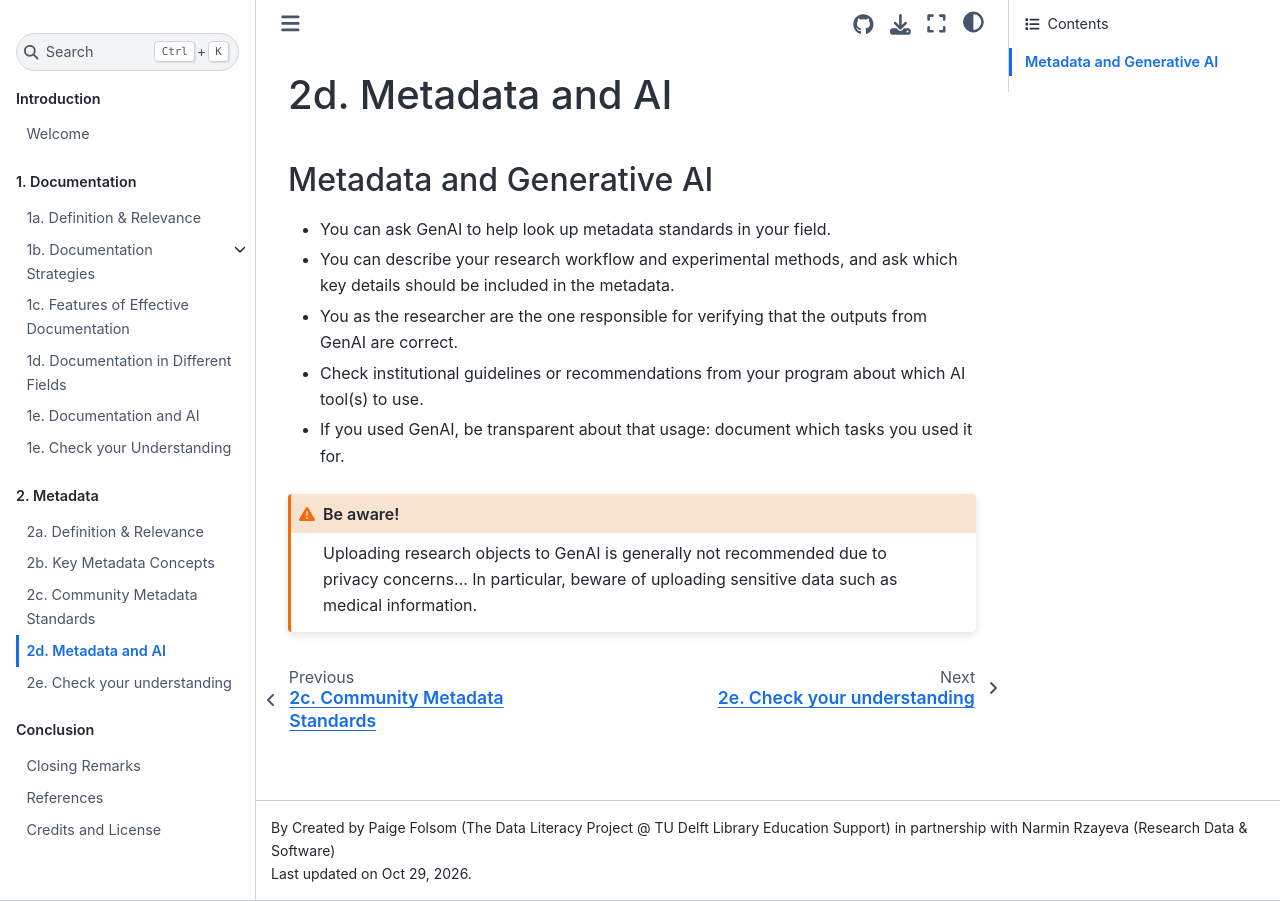
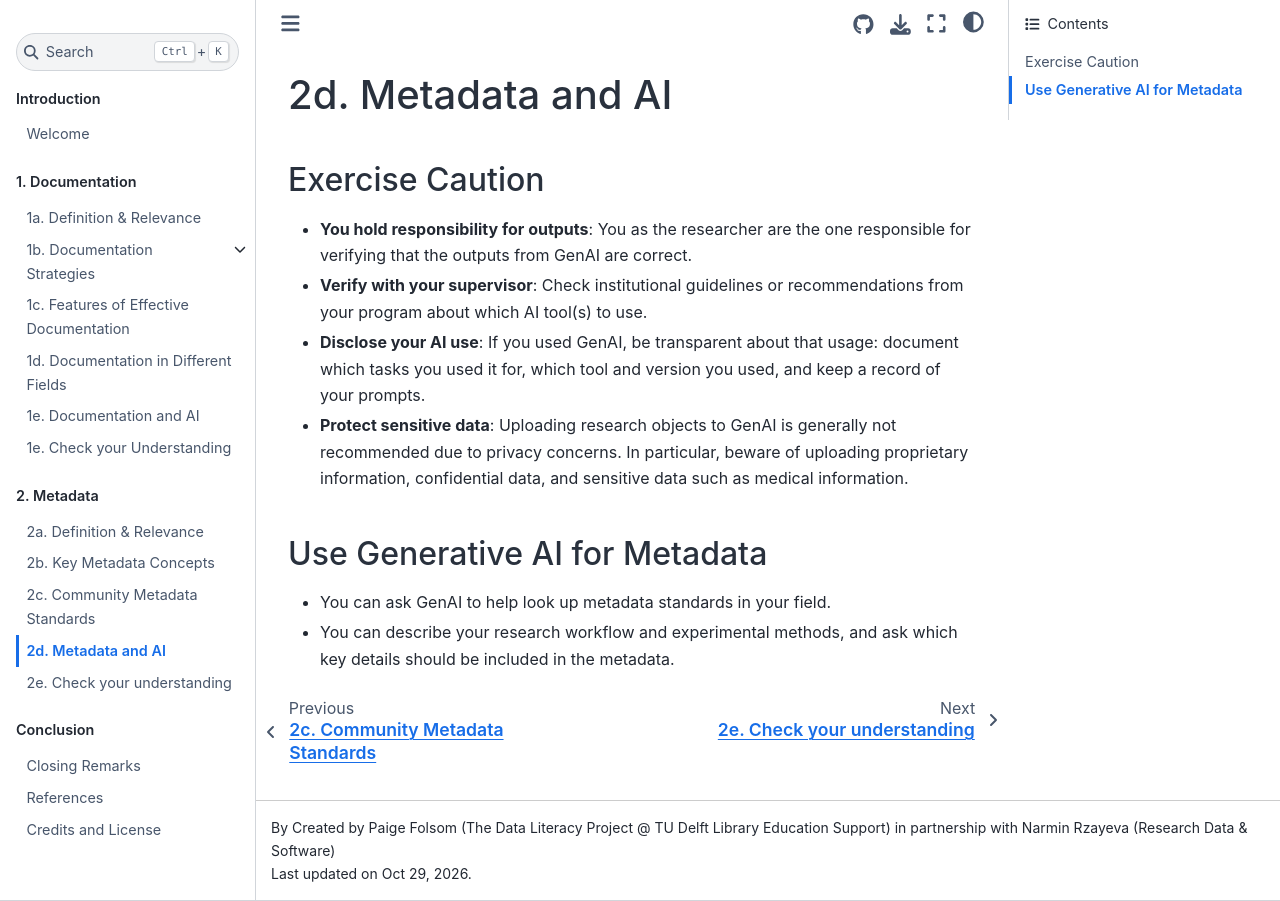
Before and after one commit to tu-delft-library/Documentation_and_Metadata, a Jupyter Book: the page built from book/2d-metadata-and-AI.md, in a window 1280 px wide. Built offline with Jupyter Book 1.0.4 settings and Sphinx 7.4.7 and the Sphinx Book theme 1.1.4, drawn with Linux system fonts in a browser that asks for light colours; comment, search, counter and statistics services are not loaded.

Commit message:
Update 2d-metadata-and-AI.md

````diff
--- a/book/2d-metadata-and-AI.md
+++ b/book/2d-metadata-and-AI.md
@@ -1,15 +1,13 @@
 # 2d. Metadata and AI
 
-## Metadata and Generative AI
+## Exercise Caution
+
+- **You hold responsibility for outputs**: You as the researcher are the one responsible for verifying that the outputs from GenAI are correct.
+- **Verify with your supervisor**: Check institutional guidelines or recommendations from your program about which AI tool(s) to use.
+- **Disclose your AI use**: If you used GenAI, be transparent about that usage: document which tasks you used it for, which tool and version you used, and keep a record of your prompts.
+- **Protect sensitive data**: Uploading research objects to GenAI is generally not recommended due to privacy concerns. In particular, beware of uploading proprietary information, confidential data, and sensitive data such as medical information.
+
+## Use Generative AI for Metadata
 
 - You can ask GenAI to help look up metadata standards in your field.
 - You can describe your research workflow and experimental methods, and ask which key details should be included in the metadata.
-- You as the researcher are the one responsible for verifying that the outputs from GenAI are correct.
-- Check institutional guidelines or recommendations from your program about which AI tool(s) to use.
-- If you used GenAI, be transparent about that usage: document which tasks you used it for.
-
-
-```{admonition} Be aware!
-:class: warning
-Uploading research objects to GenAI is generally not recommended due to privacy concerns... In particular, beware of uploading sensitive data such as medical information.
-```
````
